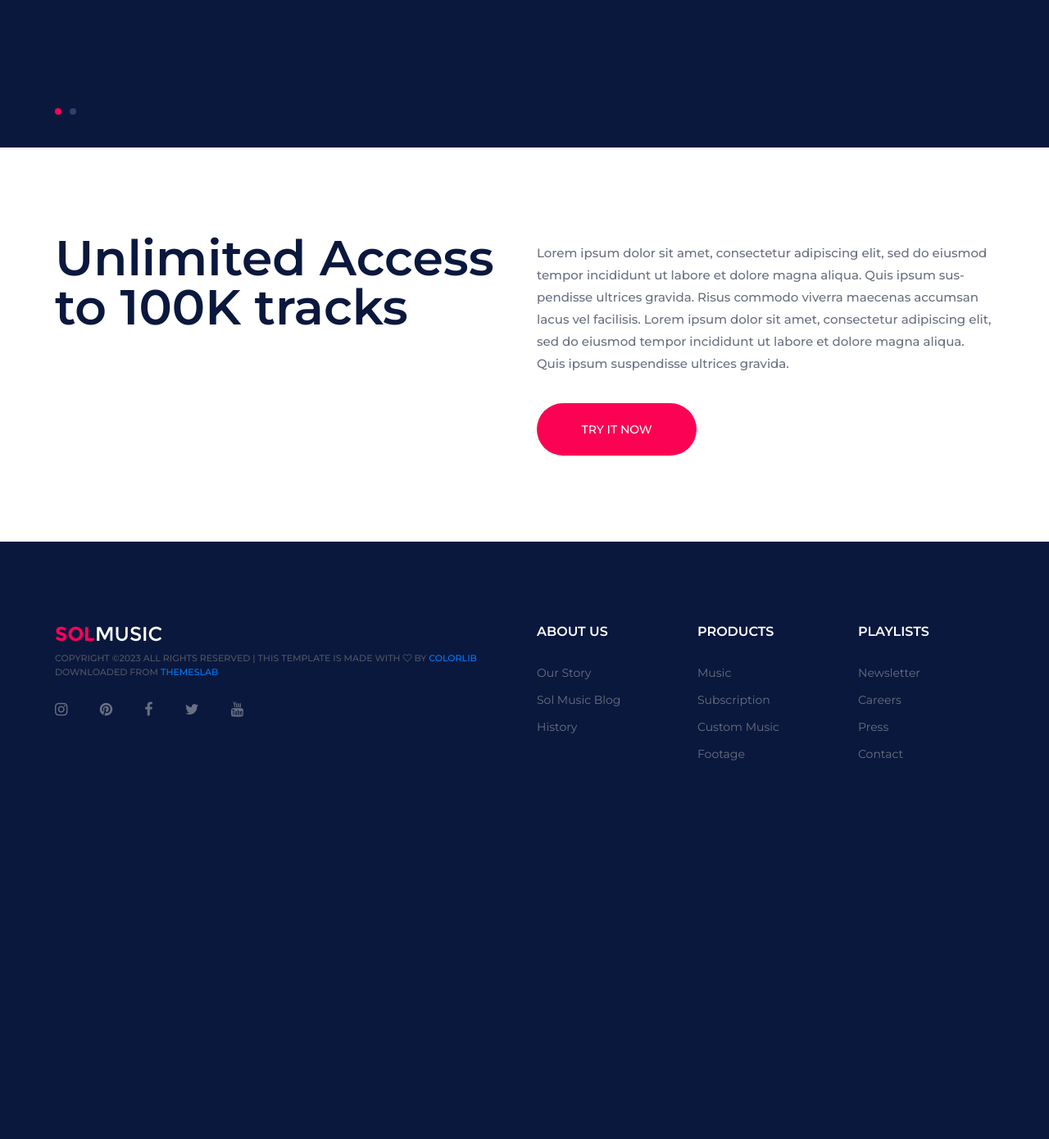
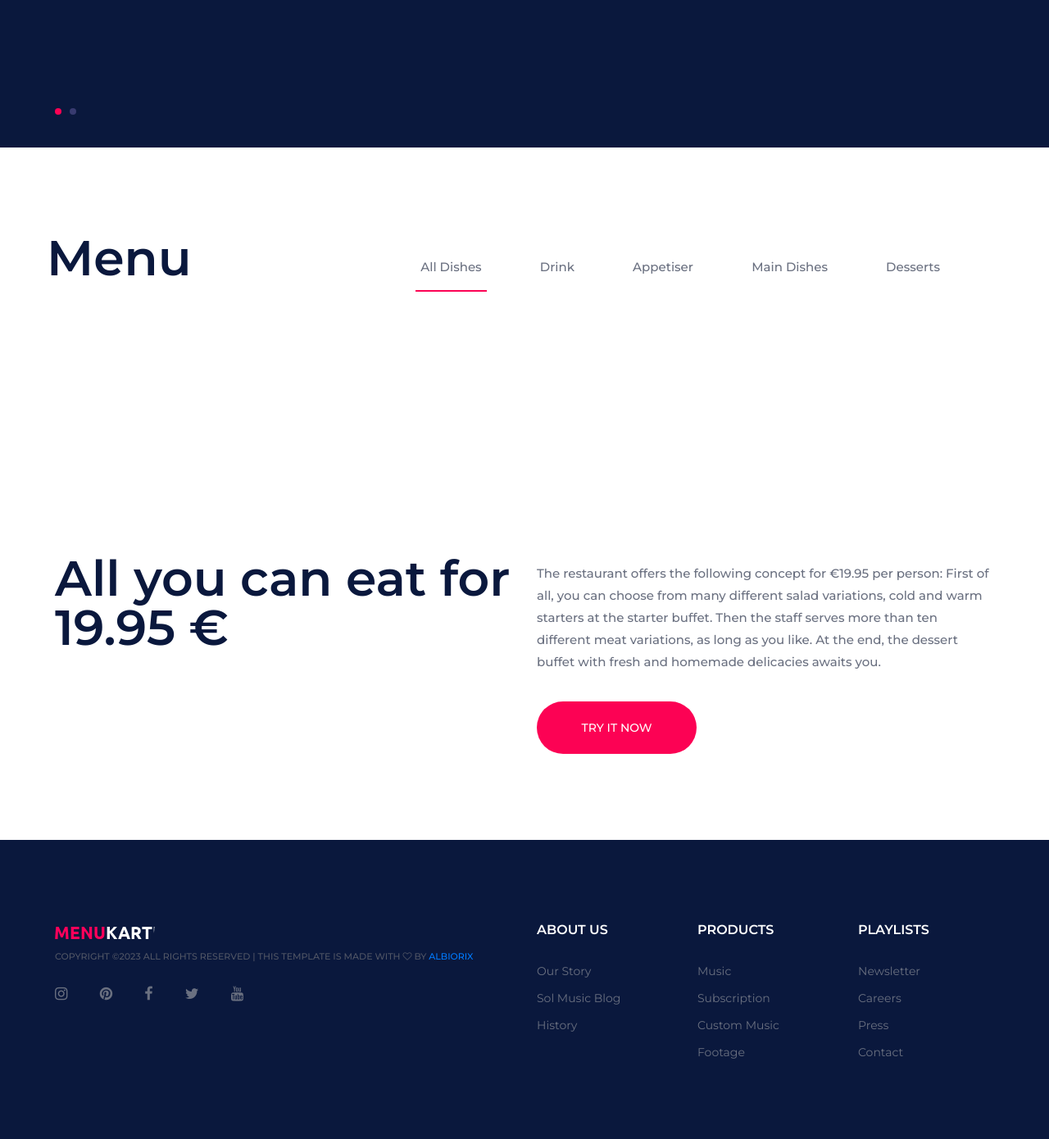
Before and after one commit to yash-albiorix/menucart, a Symfony app: template templates/home/index.html.twig in a window 1280 px wide. Shown: the part 656-2046 px from the top of the page at 82% size. Before the commit the page ends 1584 px from the top, so only its background shows below. Run offline with Twig, Linux system fonts and the light colour scheme; the template is opened without the code that fills it, so the values that code supplies are empty; some libraries are stand-ins or nearby versions.

Commit message:
some improvements and bug fixes

```diff
--- a/public/css/style.css
+++ b/public/css/style.css
@@ -1813,3 +1813,7 @@ Responsive
 		margin-top: 20px;
 	}
 }
+
+ul.playlist-filter.controls > li {
+    text-transform: capitalize;
+}
--- a/src/Controller/HomeController.php
+++ b/src/Controller/HomeController.php
@@ -21,6 +21,7 @@ class HomeController extends AbstractController
         return $this->render('home/index.html.twig', [
             'dish1' => $dishes[$random[0]],
             'dish2' => $dishes[$random[1]],
+            'dishes' => $dishes
         ]);
     }
 }
--- a/templates/base.html.twig
+++ b/templates/base.html.twig
@@ -53,15 +53,15 @@
 		<ul class="main-menu">
 			<li><a href="{{ path('home') }}">Home</a></li>
 			<li><a href="{{ path('menu') }}">Menu</a></li>
-			<li><a href="{{ path('orders') }}">Orders</a></li>
 			<li><a href="{{ path('mail') }}">Waiter</a></li>
 			{% if is_granted('IS_AUTHENTICATED_FULLY') %}
+			<li><a href="{{ path('orders') }}">Orders</a></li>
 			<li><a href="#">Employee</a>
 				<ul class="sub-menu">
-					<li><a href="{{ path('dish.edit') }}">Edit</a></li>
+					<li><a href="{{ path('dish.edit') }}">Dishes</a></li>
 					<li><a href="{{ path('dish.create') }}">Create</a></li>
 					<li><a href="{{ path('orders') }}">Orders</a></li>
-					<li><a href="{{ path('reg') }}">Register</a></li>
+					<li><a href="{{ path('reg') }}">Create User</a></li>
 					<li><a href="{{ path('app_logout') }}">Logout</a></li>
 				</ul>
 			</li>
@@ -78,11 +78,11 @@
 			<div class="row">
 				<div class="col-lg-6">
 					<div class="section-title">
-						<h2>Unlimited Access to 100K tracks</h2>
+						<h2>All you can eat for 19.95 €</h2>
 					</div>
 				</div>
 				<div class="col-lg-6">
-					<p>Lorem ipsum dolor sit amet, consectetur adipiscing elit, sed do eiusmod tempor incididunt ut labore et dolore magna aliqua. Quis ipsum sus-pendisse ultrices gravida. Risus commodo viverra maecenas accumsan lacus vel facilisis. Lorem ipsum dolor sit amet, consectetur adipiscing elit, sed do eiusmod tempor incididunt ut labore et dolore magna aliqua. Quis ipsum suspendisse ultrices gravida.</p>
+					<p>The restaurant offers the following concept for €19.95 per person: First of all, you can choose from many different salad variations, cold and warm starters at the starter buffet. Then the staff serves more than ten different meat variations, as long as you like. At the end, the dessert buffet with fresh and homemade delicacies awaits you.</p>
 					<a href="#" class="site-btn">Try it now</a>
 				</div>
 			</div>
@@ -132,9 +132,9 @@
 				</div>
 				<div class="col-xl-6 col-lg-5 order-lg-1">
 					<img src="{{asset('img/logo.png')}}" alt="">
-					<div class="copyright"><!-- Link back to Colorlib can't be removed. Template is licensed under CC BY 3.0. -->
-Copyright &copy;<script>document.write(new Date().getFullYear());</script> All rights reserved | This template is made with <i class="fa fa-heart-o" aria-hidden="true"></i> by <a href="https://colorlib.com" target="_blank">Colorlib</a> Downloaded from <a href="https://themeslab.org/" target="_blank">Themeslab</a>
-<!-- Link back to Colorlib can't be removed. Template is licensed under CC BY 3.0. --></div>
+					<div class="copyright">
+Copyright &copy;<script>document.write(new Date().getFullYear());</script> All rights reserved | This template is made with <i class="fa fa-heart-o" aria-hidden="true"></i> by <a href="https://www.albiorixtech.com/" target="_blank">Albiorix</a>
+</div>
 					<div class="social-links">
 						<a href=""><i class="fa fa-instagram"></i></a>
 						<a href=""><i class="fa fa-pinterest"></i></a>
--- a/templates/home/index.html.twig
+++ b/templates/home/index.html.twig
@@ -3,6 +3,13 @@
 {% block title %}Hello HomeController!{% endblock %}
 
 {% block body %}
+
+{% for message in app.flashes('Order') %}
+    <div class="alert alert-success">
+    <h3> {{message}} </h3>
+    </div>
+{% endfor %}
+
 	<!-- Hero section -->
 	<section class="hero-section">
 		<div class="hero-slider owl-carousel">
@@ -47,4 +54,38 @@
 		</div>
 	</section>
 	<!-- Hero section end -->
+
+
+<!-- Playlist section -->
+	<section class="playlist-section spad">
+		<div class="container-fluid">
+			<div class="section-title">
+				<h2>Menu</h2>
+			</div>
+			<div class="container">
+				<ul class="playlist-filter controls">
+					<li class="control" data-filter="all">All Dishes</li>
+					<li class="control" data-filter=".drink">drink</li>
+					<li class="control" data-filter=".appetiser">appetiser</li>
+					<li class="control" data-filter=".main_dishes">Main Dishes</li>
+					<li class="control" data-filter=".desserts">desserts</li>
+				</ul>
+			</div>
+			<div class="clearfix"></div>
+			<div class="row playlist-area">
+
+            {% for dish in dishes %}
+				<div class="mix col-lg-3 col-md-4 col-sm-6 {{dish.category}}">
+					<div class="playlist-item">
+						<img src="{{asset('images/' ~ dish.image)}}" alt="">
+						<h5>{{dish.description}} - INR {{dish.price}}</h5>
+                        <p>Best Nr. {{dish.id}}</p>
+                        <a class="btn btn-outline-danger btn-sm" href="{{ path('addorder', {id: dish.id}) }}" role="button">Order</a>
+					</div>
+				</div>
+				{% endfor %}
+			</div>
+		</div>
+	</section>
+	<!-- Playlist section end -->
 {% endblock %}
--- a/templates/order/index.html.twig
+++ b/templates/order/index.html.twig
@@ -39,7 +39,6 @@
                             <div class="dropdown-menu" aria-labelledby="dropdownMenuLink">
                                 <a class="dropdown-item" href="{{path('status',{id: order.id, status:'active'})}}">Active</a>
                                 <a class="dropdown-item" href="{{path('status',{id: order.id, status:'inactive'})}}">Inactive</a>
-                                <a class="dropdown-item" href="{{path('status',{id: order.id, status:'archive'})}}">Archive</a>
                             </div>
                         </div>
                     </td>
--- a/templates/registration/index.html.twig
+++ b/templates/registration/index.html.twig
@@ -3,7 +3,7 @@
 {% block body %}
 <br>
 <div class="container">
-    <h2>Registration</h2>
+    <h2>Create User</h2>
     <br>
 
     {{form(regForm)}}
```
Also changed, not shown: src/Controller/DishesController.php (+40 -0 lines), src/Controller/MenuController.php (+5 -3 lines), templates/menu/index.html.twig (+4 -4 lines), public/img/logo.png, templates/mailer/index.html.twig (line endings or trailing spaces).
